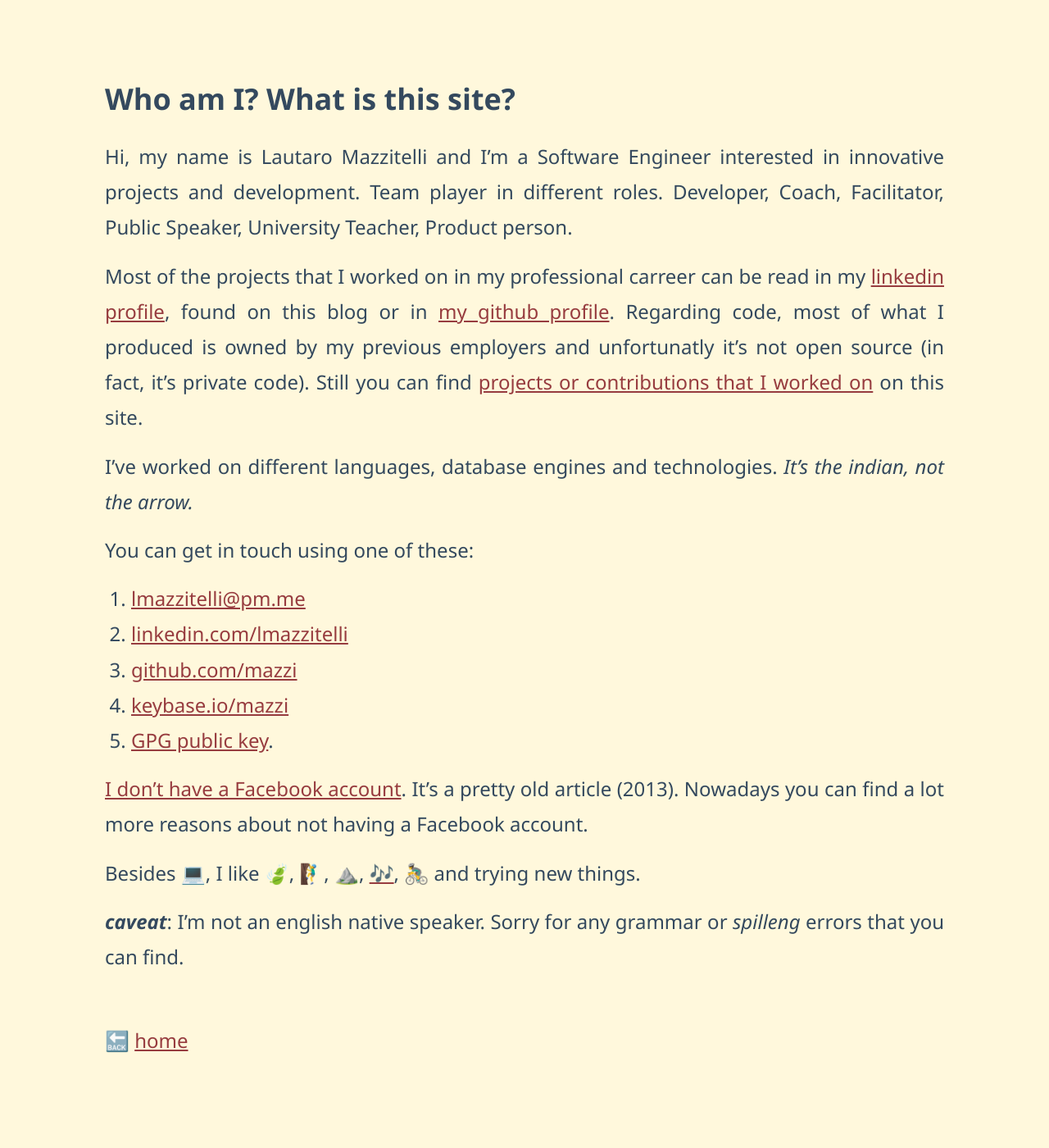
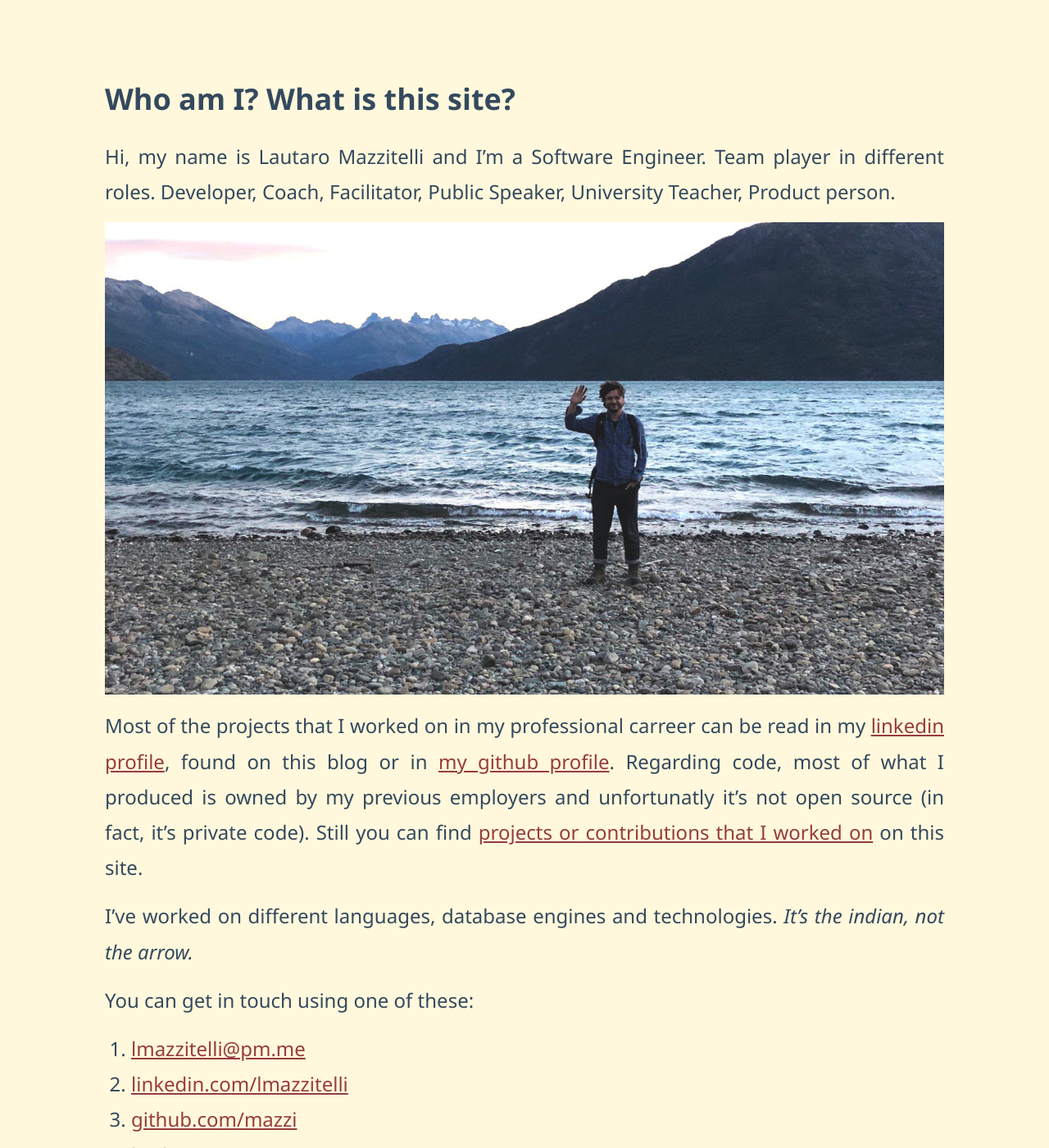
Before and after one commit to mazzi/mazzi.github.com, a Jekyll site: the page built from about.md, in a window 1280 px wide and 1400 px high. Shown: the whole window at 82% size. Built offline with Jekyll 4.4.1, drawn with Linux system fonts in a browser that asks for light colours; some of the changed text lies outside the part shown.

Commit message:
About image

```diff
--- a/about.md
+++ b/about.md
@@ -3,7 +3,10 @@ layout: page
 title: Who am I? What is this site?
 ---
 
-Hi, my name is Lautaro Mazzitelli and I'm a Software Engineer interested in innovative projects and development. Team player in different roles. Developer, Coach, Facilitator, Public Speaker, University Teacher, Product person.
+Hi, my name is Lautaro Mazzitelli and I'm a Software Engineer.
+Team player in different roles. Developer, Coach, Facilitator, Public Speaker, University Teacher, Product person.
+
+![Hi](/images/hi.jpg)
 
 Most of the projects that I worked on in my professional carreer can be read in my
 [linkedin profile](http://www.linkedin.com/in/lmazzitelli), found on this blog or in [my github profile](https://www.github.com/mazzi). Regarding code, most of what I produced is owned by my previous employers and unfortunatly it's not open source (in fact, it's private code). Still you can find [projects or contributions that I worked on](https://mazzi.github.io/projects.html) on this site.
@@ -20,6 +23,6 @@ You can get in touch using one of these:
 
 [I don't have a Facebook account](http://edition.cnn.com/2013/02/25/opinion/rushkoff-why-im-quitting-facebook). It's a pretty old article (2013). Nowadays you can find a lot more reasons about not having a Facebook account.
 
-Besides 💻, I like 🍃, 🧗‍♂️, ⛰️, [🎶](http://www.keithfem.com), 🚴‍♂️ and trying new things.
+Besides 💻, I like 🍃, 🧗‍♂️, ⛰️, [🎶](http://www.keithfem.com), 🚴‍♂️, 🛠️ and learning new things.
 
 ***caveat***: I'm not an english native speaker. Sorry for any grammar or <em>spilleng</em> errors that you can find.
```
Also changed, not shown: images/hi.jpg (added).
